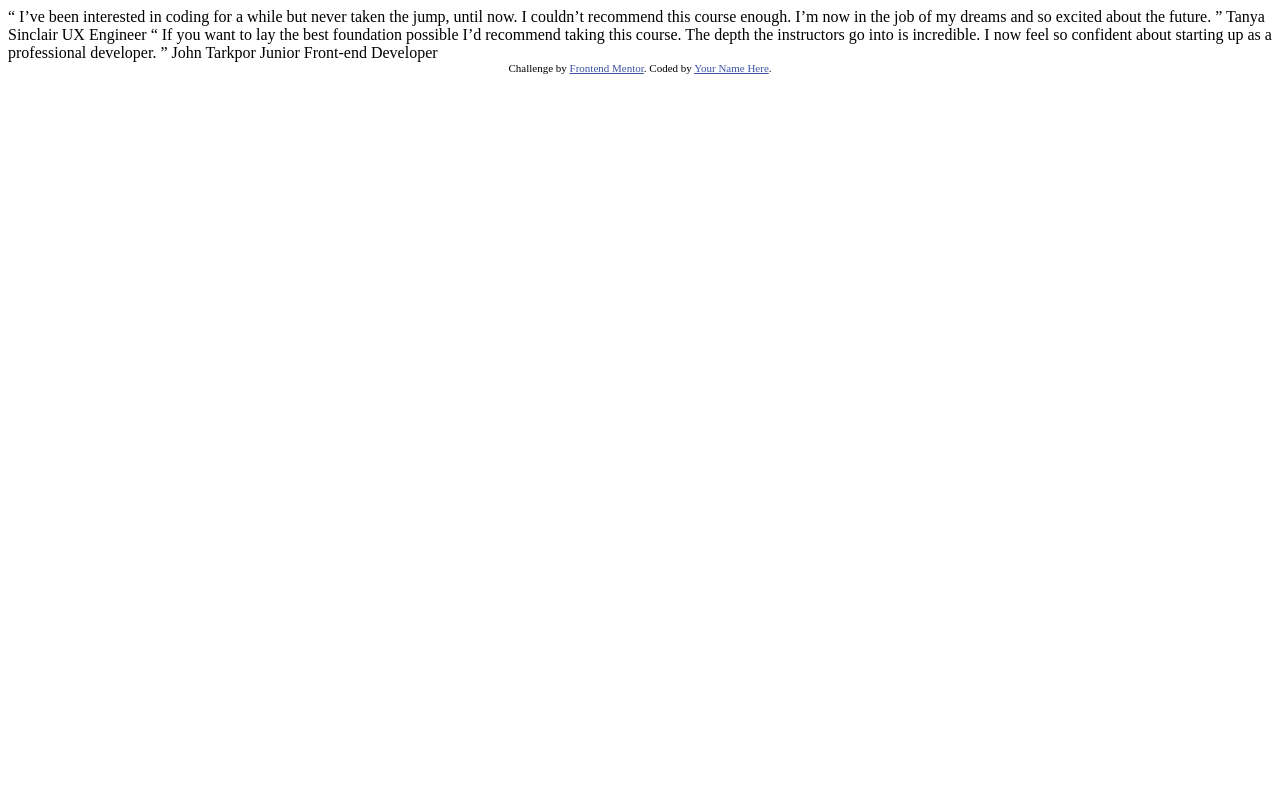
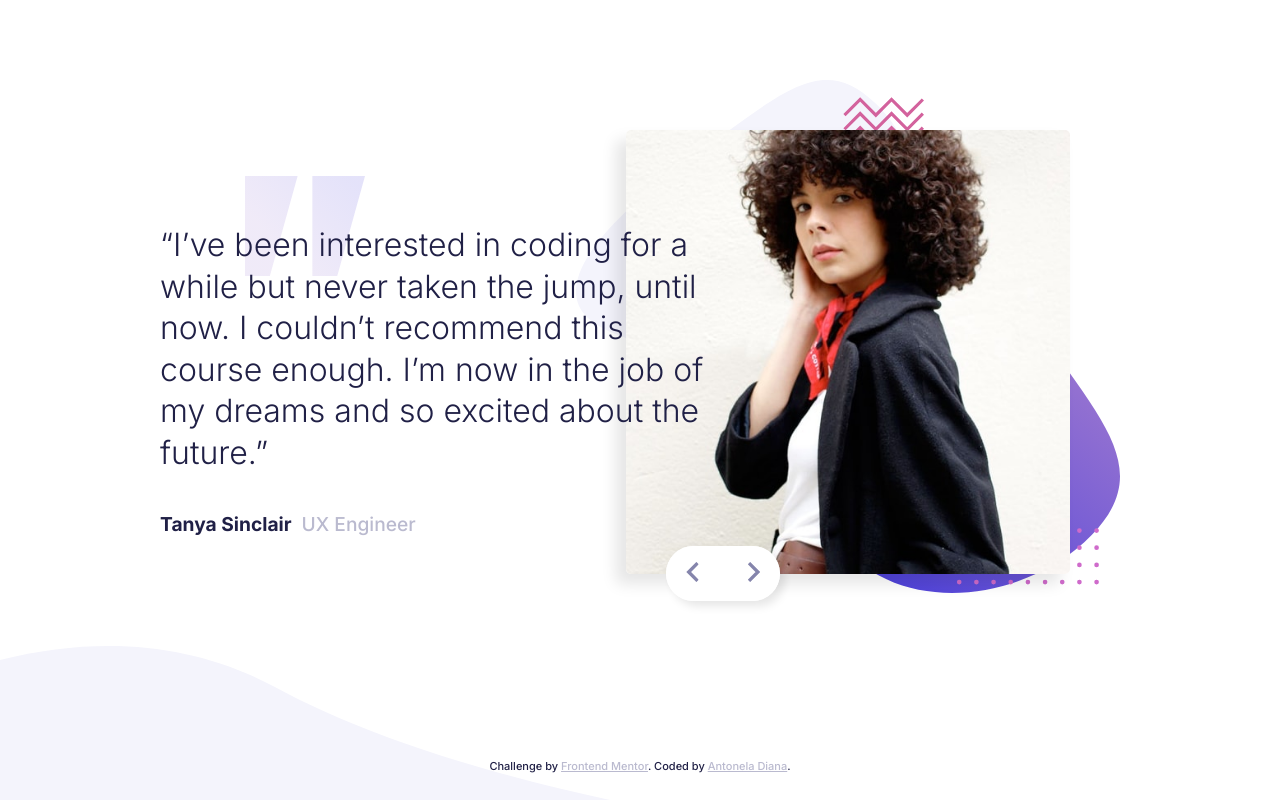
Before and after one commit to antoneladiana/coding-bootcamp-testimonials-slider, a plain HTML site: page index.html in a window 1280 px wide. Drawn offline with Linux system fonts and the light colour scheme.

Commit message:
Version 1

```diff
--- a/css/styles.css
+++ b/css/styles.css
@@ -0,0 +1,189 @@
+/* ========================================================================
+   GLOBAL STYLES
+======================================================================== */
+
+/* Variables */
+:root {
+    --main-color: #202046;
+    --secondary-color: #babacf;
+    --main-font: 'Inter', sans-serif;;
+}
+
+/* Box model fix */
+html {
+    box-sizing: border-box;
+}
+*, *:before, *:after {
+    box-sizing: inherit;
+}
+
+/* Font size */
+html {
+    font-size: 12px;
+}
+@media screen and (min-width: 600px) {
+    html {
+        font-size: 14px;
+    }
+}
+@media screen and (min-width: 1000px) {
+    html {
+        font-size: 16px;
+    }
+}
+
+/* Scroll behavior */
+@media screen and (prefers-reduced-motion: no-preference) {
+    html {
+        scroll-behavior: smooth;
+    }
+}
+
+/* Body */
+body {
+    font-family: var(--main-font);
+    color: var(--main-color);
+    background-image: url("../images/pattern-curve.svg");
+    background-repeat: no-repeat;
+    background-size: auto;
+    background-position: bottom left;
+    background-attachment: fixed;
+    height: 100%;
+}
+
+/* Images */
+img {
+    width: 100%;
+    height: auto
+}
+
+/* ========================================================================
+   COMPONENTS
+======================================================================== */
+
+/* Slide */
+.slide {
+    width: 75%;
+    margin: 10vh auto;
+    display: flex;
+    font-size: 1rem;
+    flex-wrap: wrap-reverse;
+    max-width: 1000px;
+    align-items: center;
+    justify-content: center;
+}
+.slide.--hidden {
+    display: none;
+}
+.slide__text {
+    flex: 1 1 300px;
+    z-index: 100;
+    margin-right: -8em;
+    background-image: url("../images/pattern-quotes.svg");
+    background-repeat: no-repeat;
+    padding: 5% 0;
+    background-position: 20% 0;
+    line-height: 1.3;
+}
+.slide__testimonial {
+    font-weight: 300;
+    font-size: 2em;
+    margin-bottom: 1.2em;
+}
+.slide__info {
+    display: flex;
+    gap: 10px;
+    flex-wrap: wrap;
+}
+.slide__name {
+    font-weight: 700;
+    font-size: 1.2em;
+}
+.slide__job {
+    font-weight: 500;
+    color: var(--secondary-color);
+    font-size: 1.2em;
+}
+.slide__picture {
+    flex: 1 0 300px;
+    background-image: url("../images/pattern-bg.svg");
+    background-repeat: no-repeat;
+    background-size: contain;
+    padding: 50px;
+}
+.slide__image {
+    border-radius: 5px;
+    box-shadow: -10px 10px 15px 0 #0000001a;
+}
+@media screen and (max-width: 800px) {
+    .slide__text {
+        margin-right: 0;
+        text-align: center;
+        background-position: 50% 0;
+    }
+    .slide__name,
+    .slide__job {
+        width: 100%;
+    }
+    .slide__picture {
+        display: flex;
+        flex-direction: column;
+        align-items: center;
+    }
+}
+
+/* Controls */
+.controls {
+    display: flex;
+    width: min-content;
+    box-shadow: 5px 5px 10px 0 #0000001a;
+    border-radius: 30px;
+    background-color: white;
+    position: relative;
+    top: -30px;
+    cursor: pointer;
+    z-index: 100;
+}
+.controls__button {
+    border: none;
+    background-color: white;
+    outline: none;
+    cursor: pointer;
+}
+.controls__button:focus-visible {
+    outline: 2px solid var(--main-color);
+}
+.controls__button.--prev {
+    border-radius: 30px 0 0 30px;
+}
+.controls__button.--next {
+    border-radius: 0 30px 30px 0;
+}
+.controls__icon {
+    width: 20px;
+    height: 20px;
+    margin: 10px;
+}
+@media screen and (min-width: 800px) {
+    .controls {
+        left: 40px;
+        column-gap: 10px;
+    }
+    .controls__icon {
+        margin: 15px 10px;
+    }
+}
+
+/* Attribution */
+.attribution {
+    font-size: 11px;
+    text-align: center;
+    padding-bottom: 20px;
+}
+.attribution__link {
+    color: var(--secondary-color);
+}
+.attribution__link:hover {
+    text-decoration: none;
+    font-weight: 700;
+}
--- a/index.html
+++ b/index.html
@@ -1,38 +1,105 @@
 <!DOCTYPE html>
-<html lang="en">
+<html lang="en" dir="ltr">
 <head>
   <meta charset="UTF-8">
-  <meta name="viewport" content="width=device-width, initial-scale=1.0"> <!-- displays site properly based on user's device -->
+  <meta name="viewport" content="width=device-width, initial-scale=1.0">
 
-  <link rel="icon" type="image/png" sizes="32x32" href="./images/favicon-32x32.png">
-
+  <!-- Title -->
+  <link rel="icon" type="image/png" sizes="32x32"
+        href="./images/favicon-32x32.png">
   <title>Frontend Mentor | Coding Bootcamp Testimonials Slider</title>
 
-  <!-- Feel free to remove these styles or customise in your own stylesheet 👍 -->
-  <style>
-    .attribution { font-size: 11px; text-align: center; }
-    .attribution a { color: hsl(228, 45%, 44%); }
-  </style>
+  <!-- Google Fonts -->
+  <link rel="preconnect" href="https://fonts.gstatic.com">
+  <link rel="stylesheet" href="https://fonts.googleapis.com/css2?family=Inter:wght@300;500;700&display=swap">
+
+  <!-- CSS -->
+  <link rel="stylesheet" href="./css/reset.css">
+  <link rel="stylesheet" href="./css/styles.css">
+
+  <!-- JavaScript -->
+  <script src="./javascript/script.js" defer></script>
 </head>
 <body>
+  <article class="slide">
+    <div class="slide__text">
+      <p class="slide__testimonial">
+        “I’ve been interested in coding for a while but never taken the jump, until now.
+        I couldn’t recommend this course enough. I’m now in the job of my dreams and so
+        excited about the future.”
+      </p>
+      <div class="slide__info">
+        <span class="slide__name">
+          Tanya Sinclair
+        </span>
+        <span class="slide__job">
+          UX Engineer
+        </span>
+      </div>
+    </div>
+    <div class="slide__picture">
+      <img class="slide__image" width="540" height="540"
+      src="./images/image-tanya.jpg" alt="Tanya's profile picture.">
+      <div class="controls">
+        <button class="controls__button --prev">
+          <svg class="controls__icon" viewBox="0 0 12 18">
+            <use xlink:href="./images/svg-sprite.svg#icon-prev"/>
+          </svg>
+        </button>
+        <button class="controls__button --next">
+          <svg class="controls__icon" viewBox="0 0 13 18">
+            <use xlink:href="./images/svg-sprite.svg#icon-next"/>
+          </svg>
+        </button>
+      </div>
+    </div>
+  </article>
 
-  “ I’ve been interested in coding for a while but never taken the jump, until now.
-  I couldn’t recommend this course enough. I’m now in the job of my dreams and so
-  excited about the future. ”
+  <article class="slide --hidden">
+    <div class="slide__text">
+      <p class="slide__testimonial">
+        “If you want to lay the best foundation possible I’d recommend taking this course.
+        The depth the instructors go into is incredible. I now feel so confident about
+        starting up as a professional developer.”
+      </p>
+      <div class="slide__info">
+        <span class="slide__name">
+          John Tarkpor
+        </span>
+        <span class="slide__job">
+          Junior Front-end Developer
+        </span>
+      </div>
+    </div>
+    <div class="slide__picture">
+      <img class="slide__image" width="540" height="540"
+      src="./images/image-john.jpg" alt="John's profile picture.">
+      <div class="controls">
+        <button class="controls__button --prev">
+          <svg class="controls__icon" viewBox="0 0 12 18">
+            <use xlink:href="./images/svg-sprite.svg#icon-prev"/>
+          </svg>
+        </button>
+        <button class="controls__button --next">
+          <svg class="controls__icon" viewBox="0 0 13 18">
+            <use xlink:href="./images/svg-sprite.svg#icon-next"/>
+          </svg>
+        </button>
+      </div>
+    </div>
+  </article>
 
-  Tanya Sinclair
-  UX Engineer
-
-  “ If you want to lay the best foundation possible I’d recommend taking this course.
-  The depth the instructors go into is incredible. I now feel so confident about
-  starting up as a professional developer. ”
-
-  John Tarkpor
-  Junior Front-end Developer
-
-  <div class="attribution">
-    Challenge by <a href="https://www.frontendmentor.io?ref=challenge" target="_blank">Frontend Mentor</a>.
-    Coded by <a href="#">Your Name Here</a>.
-  </div>
+  <footer>
+    <p class="attribution">
+      Challenge by
+      <a class="attribution__link"
+         href="https://www.frontendmentor.io?ref=challenge"
+         target="_blank">
+         Frontend Mentor</a>. Coded by
+      <a class="attribution__link"
+         href="https://antoneladiana.github.io/">
+        Antonela Diana</a>.
+    </p>
+  </footer>
 </body>
 </html>
--- /dev/null
+++ b/javascript/script.js
@@ -0,0 +1,12 @@
+var buttons = document.querySelectorAll(".controls");
+
+function toggleHidden() {
+    var slides = document.querySelectorAll(".slide");
+    for (var j = 0; j < slides.length; j++) {
+        slides[j].classList.toggle("--hidden");
+    }
+}
+
+for (var i = 0; i < buttons.length; i++) {
+    buttons[i].addEventListener("click", toggleHidden, false);
+}
```
Also changed, not shown: images/svg-sprite.svg (added).
